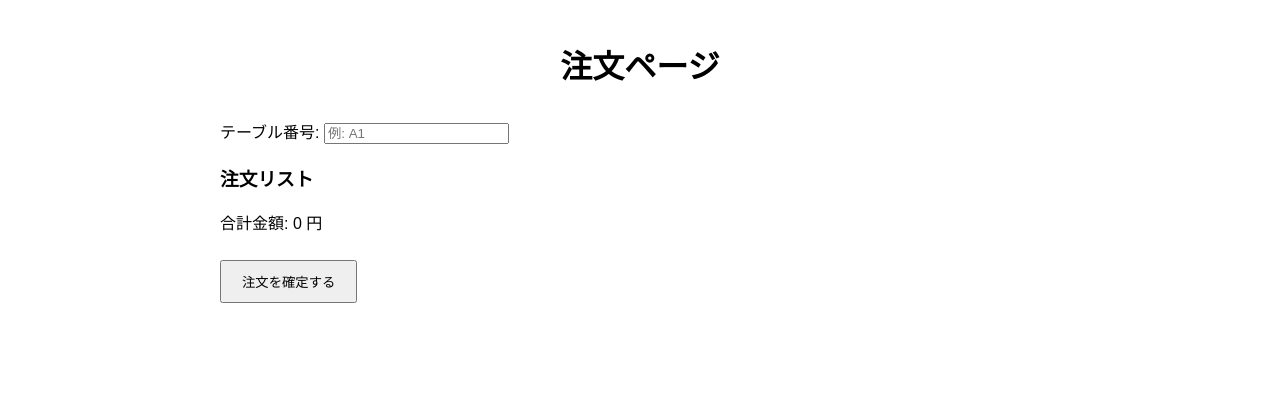
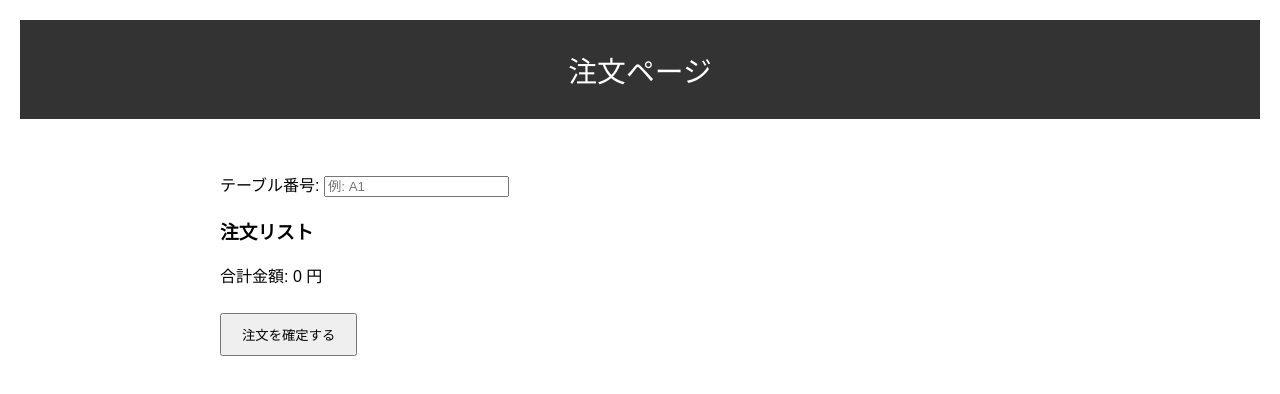
Before and after one commit to pooooooi/manu, a plain HTML site: page index.html in a window 1280 px wide. Drawn offline with Linux system fonts and the light colour scheme; no server answers.

Commit message:
Update index.html

```diff
--- a/index.html
+++ b/index.html
@@ -6,6 +6,17 @@
   <meta name="viewport" content="width=device-width, initial-scale=1.0"/>
   <title>注文ページ</title>
   <style>
+    header {
+    background-color: #333333;
+    color: white;
+    padding: 1em;
+    text-align: center;
+    font-size: 1.8em;
+    width: 100%;
+    margin: 0;
+    box-sizing: border-box;
+    margin-bottom: 1.5em; /* ← これが間隔 */
+    }
     body {
       font-family: sans-serif;
       margin: 20px;
@@ -34,16 +45,18 @@
     #menuContainer {
       display: flex;
       flex-wrap: wrap;
-      gap: 15px;
+      justify-content: space-between; /* 両端に寄せる */
     }
     .menuItem {
       border: 1px solid #ccc;
       border-radius: 8px;
       padding: 10px;
-      width: 150px;
+      width: 48%;
       text-align: center;
       cursor: pointer;
       background: #fff;
+      box-sizing: border-box;
+      margin-bottom: 10px;
     }
     .menuItem img {
       width: 100%;
@@ -53,7 +66,7 @@
   </style>
 </head>
 <body>
-  <h1>注文ページ</h1>
+  <header>注文ページ</header>
   <div class="wrapper">
     <!-- 左メニュー -->
     <div id="leftMenu">
```
